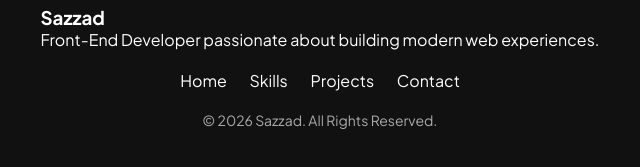
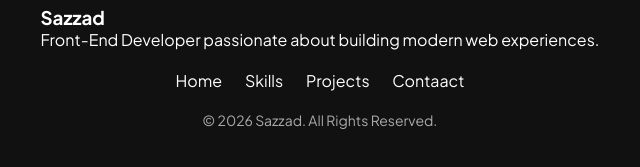
Before and after one commit to gitsaz/hero_project, a plain HTML site: page index.html in a window 1280 px wide. Shown: the part 1597-1764 px from the top of the page, 320-960 px from the left. Drawn offline with Linux system fonts and the light colour scheme.

Commit message:
updaded some code

```diff
--- a/index.html
+++ b/index.html
@@ -99,7 +99,7 @@
       <a href="#">Home</a>
       <a href="#">Skills</a>
       <a href="#">Projects</a>
-      <a href="#">Contact</a>
+      <a href="#">Contaact</a>
     </div>
 
     <div class="footer-copy">
```
